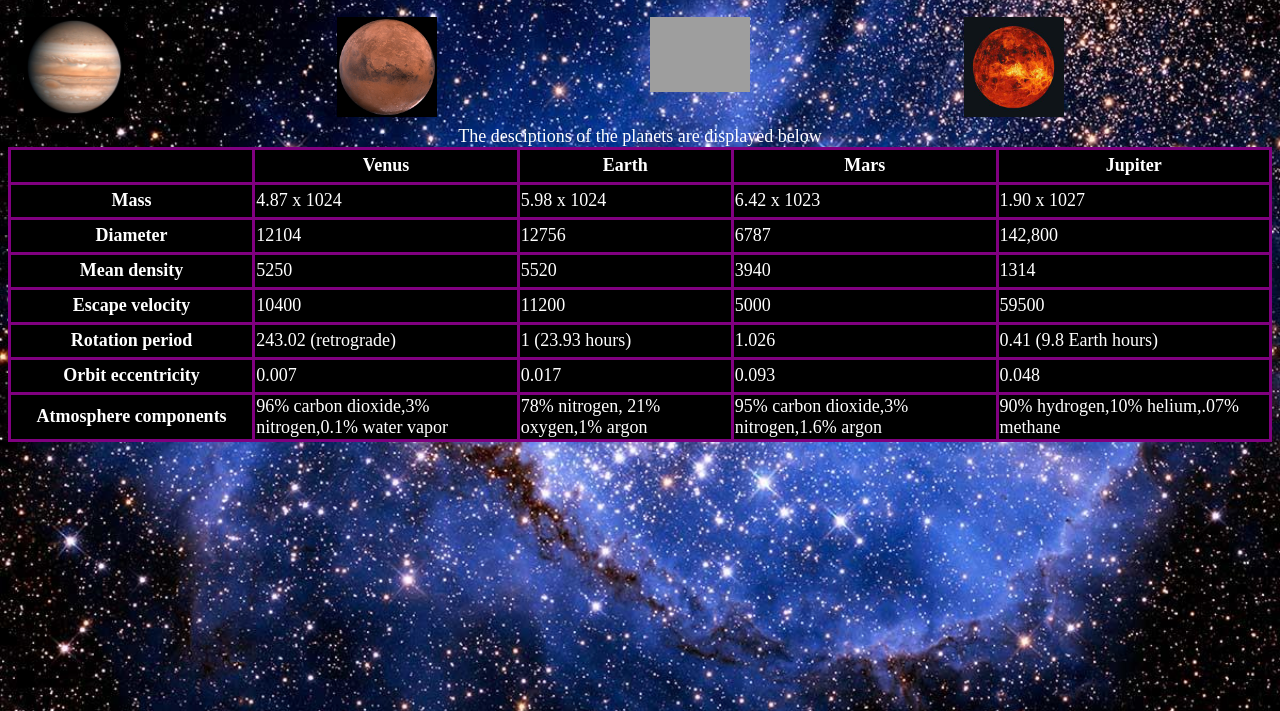
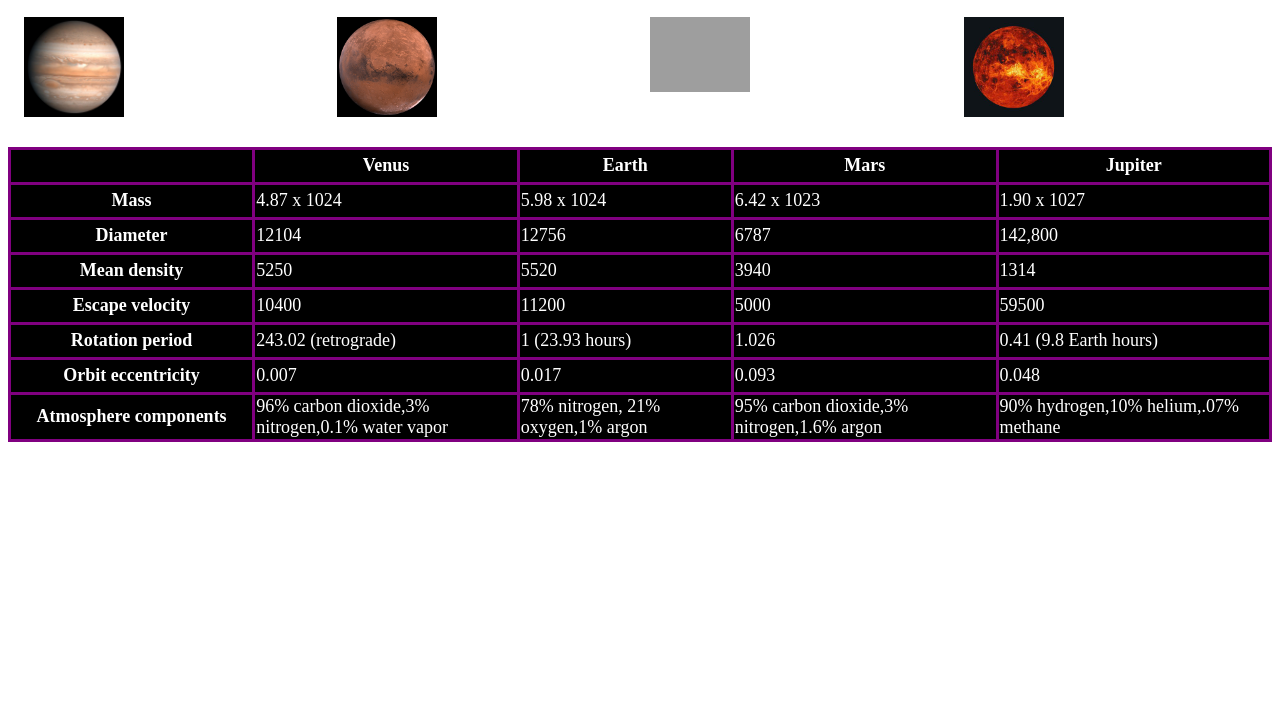
Before and after one commit to bolortuya/lab-5, a plain HTML site: page index.html in a window 1280 px wide. Shown: the part 89-800 px from the top of the page. Drawn offline with Linux system fonts and the light colour scheme; grey boxes are pictures that could not be loaded.

Commit message:
delete background

```diff
--- a/style.css
+++ b/style.css
@@ -6,7 +6,6 @@ h1 {
   font-family: oblique;
 }
 body{
-  background-image: url("pictures/galaxy.jpg");
   background-size: cover;
 }
 .column{
```
